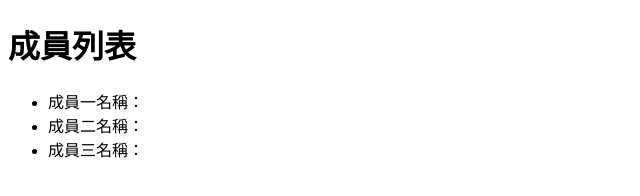
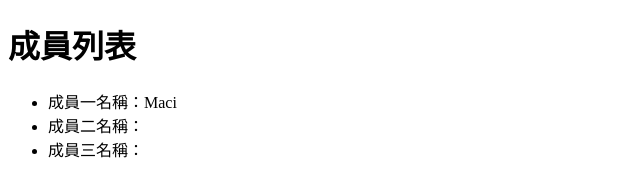
Before and after one commit to macy1215/project5-2, a plain HTML site: page index.html in a window 1280 px wide. Shown: the full height of the page, 0-640 px from the left. Drawn offline with Linux system fonts and the light colour scheme.

Commit message:
新增成員一名字

```diff
--- a/index.html
+++ b/index.html
@@ -8,7 +8,7 @@
 <body>
     <h1>成員列表</h1>
     <ul>
-        <li>成員一名稱：</li>
+        <li>成員一名稱：Maci</li>
         <li>成員二名稱：</li>
         <li>成員三名稱：</li>
     </ul>
```
